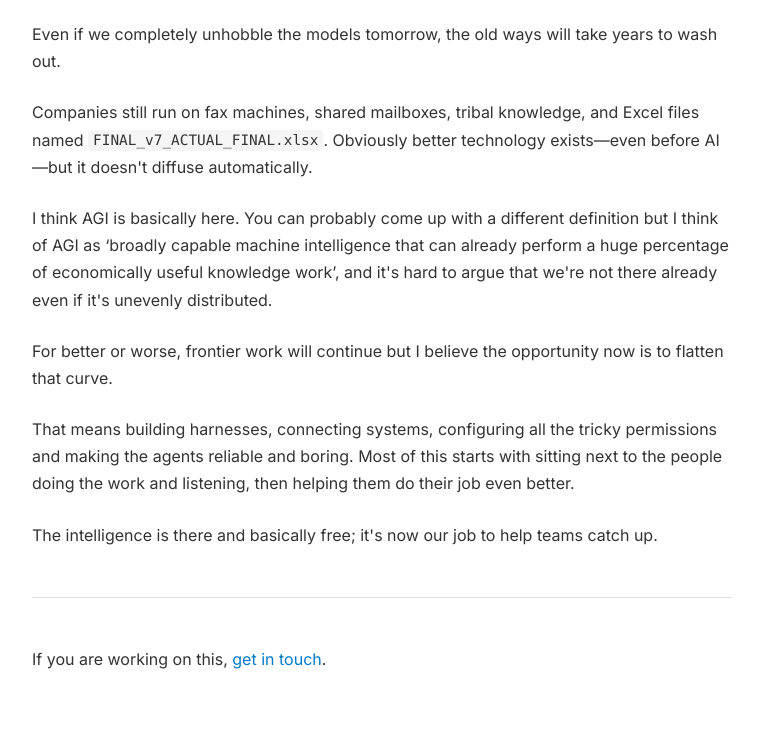
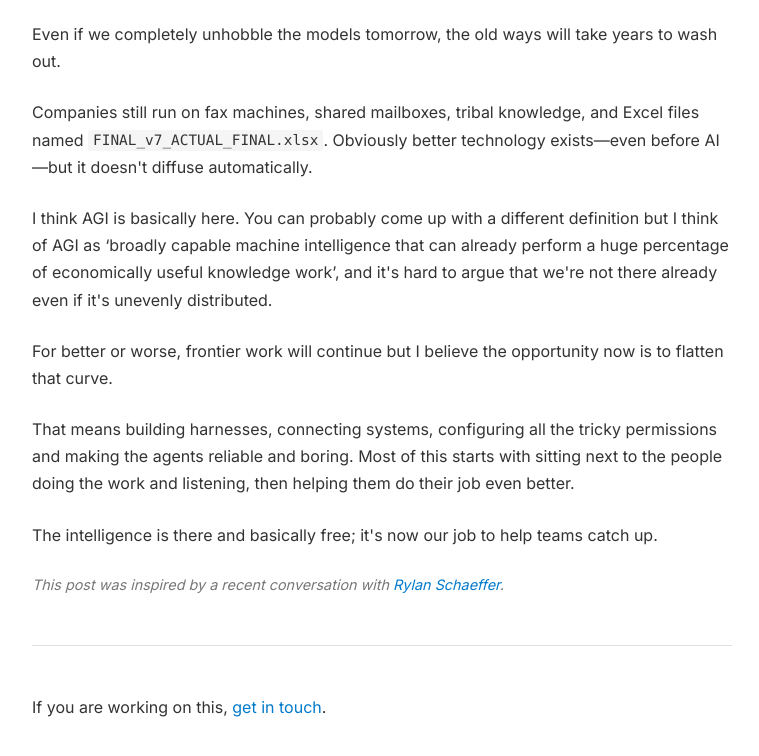
Before and after one commit to jordanful/fulghum.io, a plain HTML site: page agi.html in a window 1280 px wide. Shown: the part 1883-2639 px from the top of the page, without its empty margins (258-1017 px from the left). Before the commit the page ends 2612 px from the top, so only its background shows below. Drawn offline with Linux system fonts and the light colour scheme.

Commit message:
Credit inspiration for AGI post

```diff
--- a/agi.html
+++ b/agi.html
@@ -119,6 +119,12 @@
             border-radius: 3px;
         }
 
+        .post-note {
+            color: #777;
+            font-size: 0.9rem;
+            font-style: italic;
+        }
+
         hr {
             border: none;
             border-top: 1px solid #e0e0e0;
@@ -206,6 +212,8 @@
 
     <p>The intelligence is there and basically free; it's now our job to help teams catch up.</p>
 
+    <p class="post-note">This post was inspired by a recent conversation with <a href="https://rylanschaeffer.github.io/">Rylan Schaeffer</a>.</p>
+
     <hr>
 
     <p>If you are working on this, <a href="mailto:jordan@fulghum.io">get in touch</a>.</p>
```
